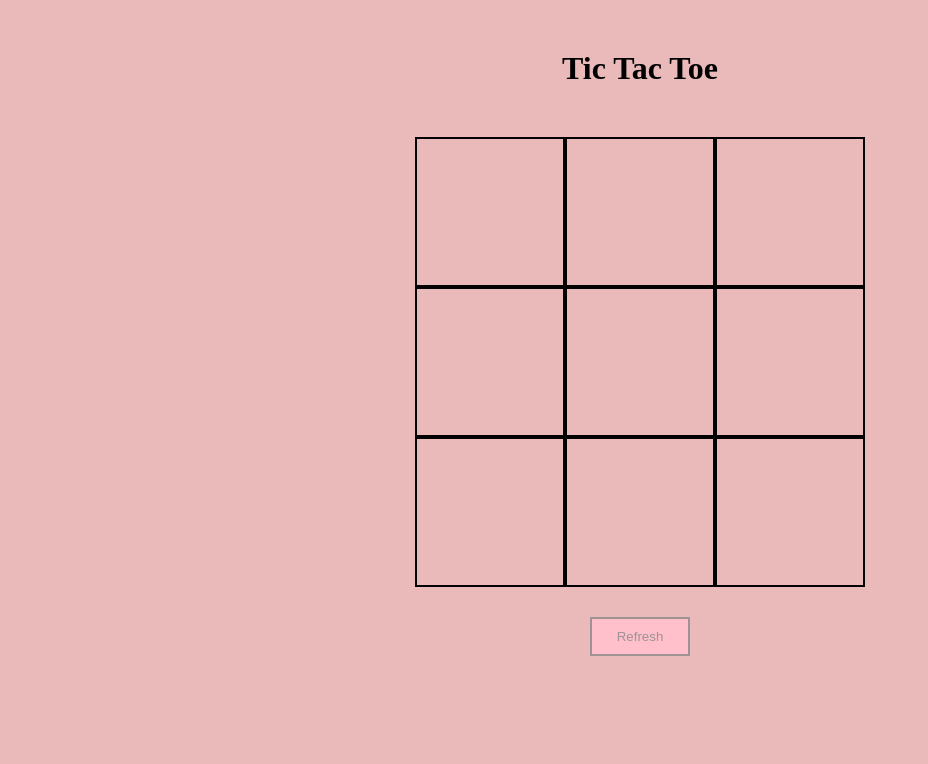
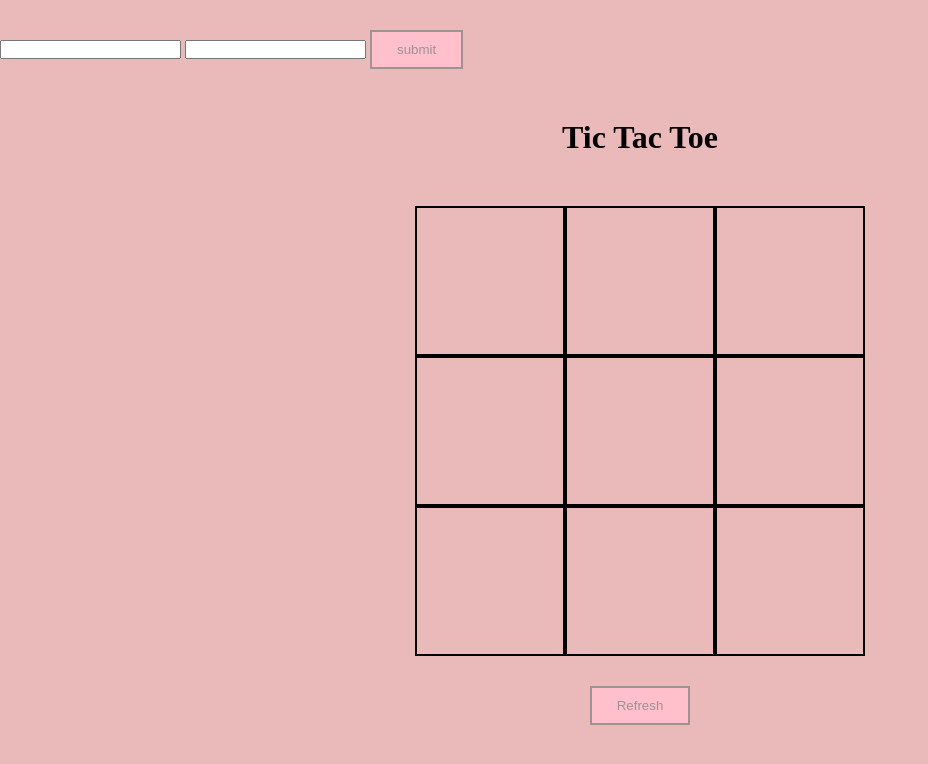
Before and after one commit to m-manju/JavaScript, a plain HTML site: page re-Asgnmt6/index.html in a window 1280 px wide. Shown: the whole page, without its empty margins (0-928 px from the left). Drawn offline with Linux system fonts and the light colour scheme.

Commit message:
Update index.html

```diff
--- a/re-Asgnmt6/index.html
+++ b/re-Asgnmt6/index.html
@@ -7,6 +7,12 @@
     <link rel="stylesheet" href="css/style.css">
 </head>
 <body>
+    <div class="gameContainer">
+        <div>
+            <input type="text" name="player1" id="player1">
+            <input type="text" name="player2" id="player2">
+            <button type="button" class="getInputValue" onclick="getInputValue()">submit</button>
+        </div>
         <div class="container">
             <div class="GamePlace">
                 <h1 class="heading">Tic Tac Toe</h1>
@@ -24,6 +30,8 @@
             <button class="refreshBtn">Refresh</button>
             </div>
         </div>
+    </div>
+
 
     <script src="js/script.js"></script>
 </body>
```
Lines whose indentation alone changed are shown as unchanged.
